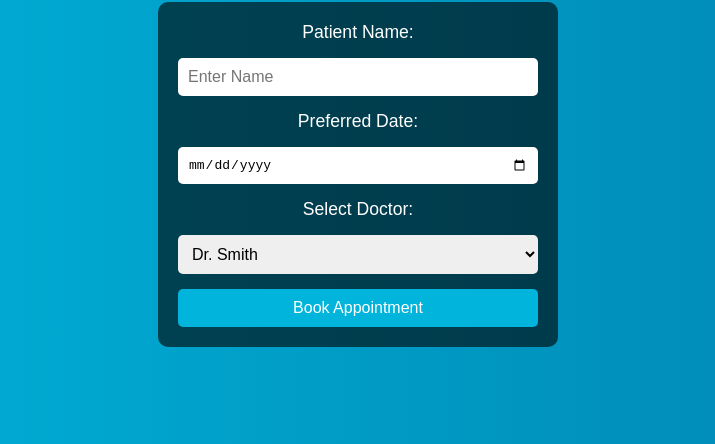
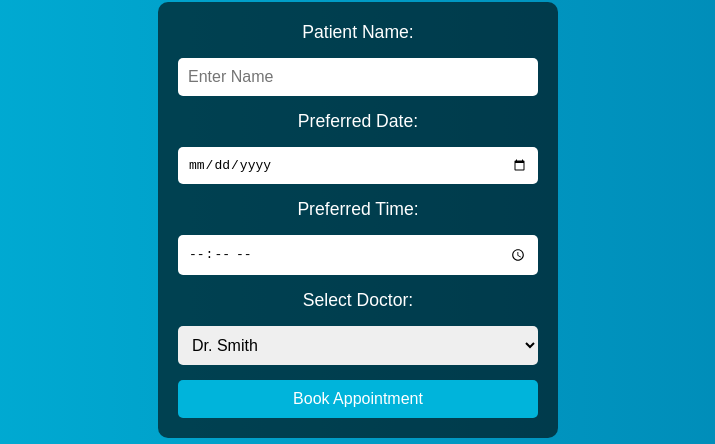
Before and after one commit to Ishu69/Hospital-management-system-, a plain HTML site: page index.html in a window 1280 px wide. Shown: the part 684-1128 px from the top of the page, without its empty margins (282-997 px from the left). Drawn offline with Linux system fonts and the light colour scheme.

Commit message:
time form added

```diff
--- a/index.html
+++ b/index.html
@@ -43,6 +43,8 @@
       <label for="appointment-date">Preferred Date:</label>
       <input type="date" id="appointment-date" name="appointment-date" required>
 
+      <label for="appointment-time">Preferred Time:</label>
+      <input type="time" id="appointment-time" name="appointment-time" required>
       <label for="doctor">Select Doctor:</label>
       <select id="doctor" name="doctor">
         <option value="dr_smith">Dr. Smith</option>
```
